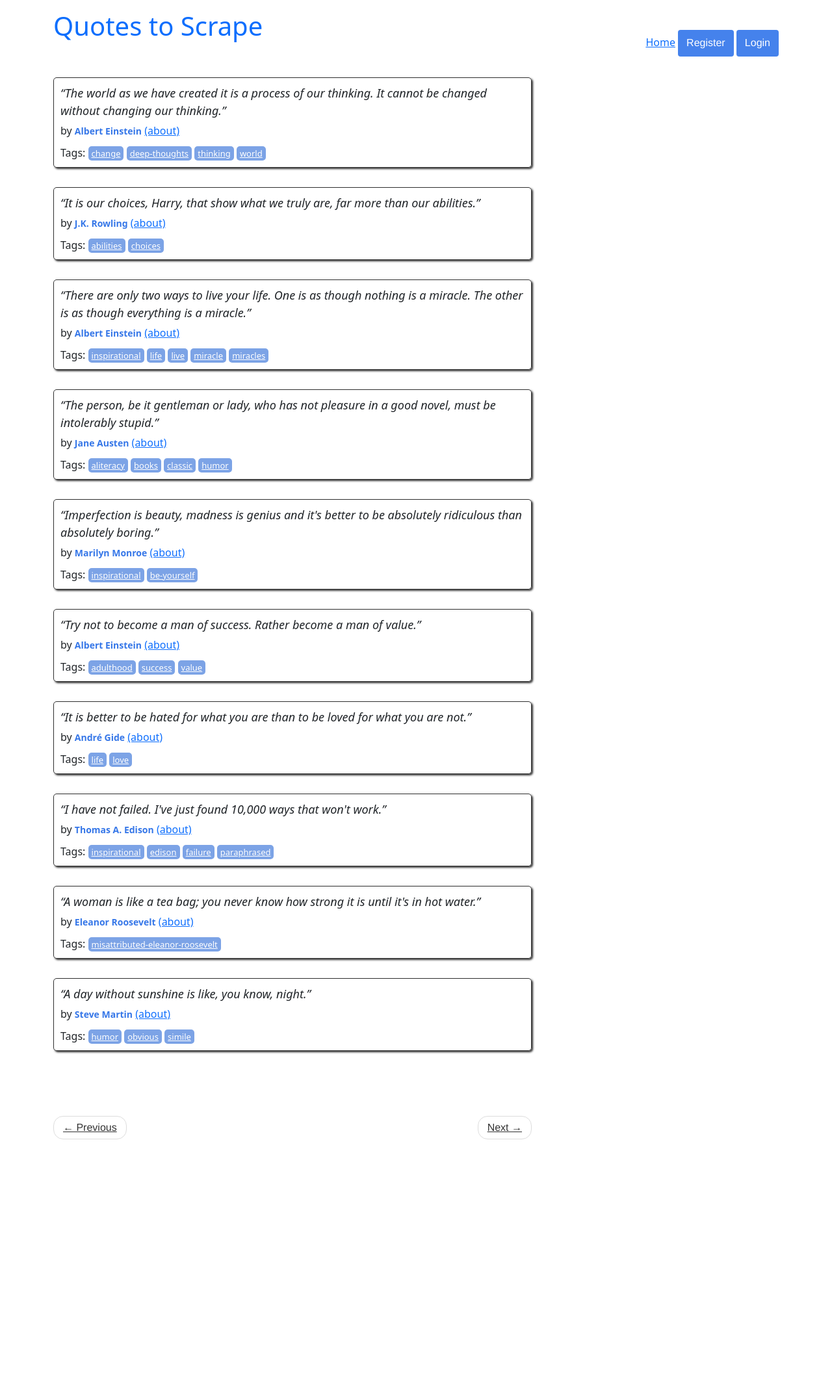
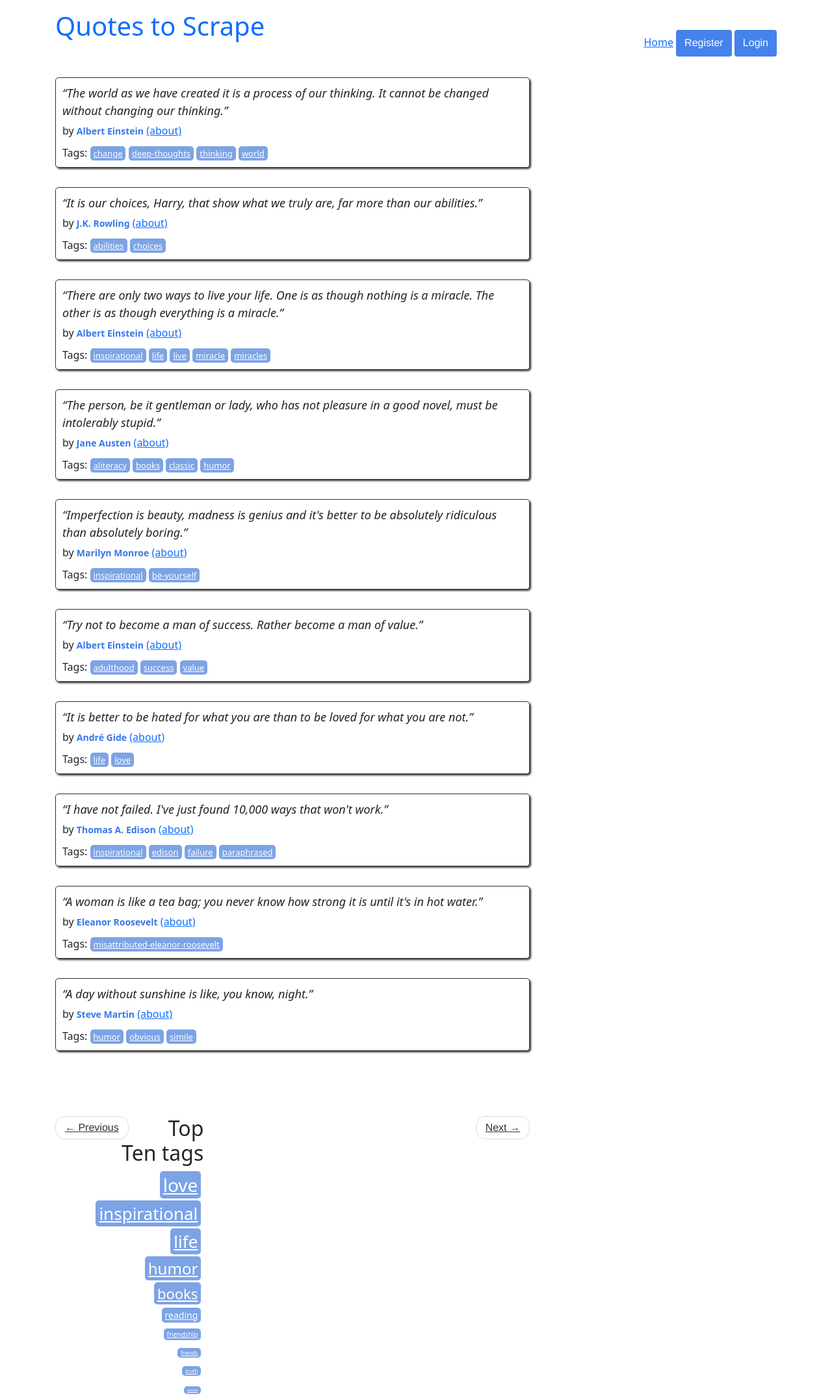
Before and after one commit to Oleksandr-Arshynov/django_project, a Django app: page / in a window 1280 px wide. Shown: the whole page at 65% size. Before the commit the page ends 1753 px from the top, so only its background shows below. Run offline with Django 5.2, Linux system fonts and the light colour scheme; data comes from the database, SQL or seed files in the repository.

Commit message:
add template

```diff
--- a/django_project/quotes/static/quotes/styles.css
+++ b/django_project/quotes/static/quotes/styles.css
@@ -119,3 +119,43 @@ ul.pager {
     -ms-user-select: none;
     user-select: none;
 }
+
+.tags-box {
+    text-align: right;
+}
+
+.tag {
+    padding: 2px 5px;
+    border-radius: 5px;
+    color: white;
+    font-size: small;
+    background-color: #7CA3E6;
+}
+
+.tags-box {
+    text-align: right;
+}
+
+.tag-item {
+    display: block;
+    margin: 4px;
+}
+
+* {
+    -webkit-box-sizing: border-box;
+    -moz-box-sizing: border-box;
+    box-sizing: border-box;
+}
+
+.col-xs-1, .col-sm-1, .col-md-1, .col-lg-1, .col-xs-2, .col-sm-2, .col-md-2, .col-lg-2, .col-xs-3, .col-sm-3, .col-md-3, .col-lg-3, .col-xs-4, .col-sm-4, .col-md-4, .col-lg-4, .col-xs-5, .col-sm-5, .col-md-5, .col-lg-5, .col-xs-6, .col-sm-6, .col-md-6, .col-lg-6, .col-xs-7, .col-sm-7, .col-md-7, .col-lg-7, .col-xs-8, .col-sm-8, .col-md-8, .col-lg-8, .col-xs-9, .col-sm-9, .col-md-9, .col-lg-9, .col-xs-10, .col-sm-10, .col-md-10, .col-lg-10, .col-xs-11, .col-sm-11, .col-md-11, .col-lg-11, .col-xs-12, .col-sm-12, .col-md-12, .col-lg-12 {
+    position: relative;
+    min-height: 1px;
+    padding-left: 15px;
+    padding-right: 15px;
+}
+
+* {
+    -webkit-box-sizing: border-box;
+    -moz-box-sizing: border-box;
+    box-sizing: border-box;
+}
--- a/django_project/quotes/templates/quotes/index.html
+++ b/django_project/quotes/templates/quotes/index.html
@@ -31,6 +31,50 @@
         </li>
       </ul>
     </nav>
-  </div>
-</div>
+
+  <div class="col-md-4 tags-box">
+    <div>
+            <h2>Top Ten tags</h2>
+
+            <span class="tag-item">
+            <a class="tag" style="font-size: 28px" href="/tag/love/">love</a>
+            </span>
+
+            <span class="tag-item">
+            <a class="tag" style="font-size: 26px" href="/tag/inspirational/">inspirational</a>
+            </span>
+
+            <span class="tag-item">
+            <a class="tag" style="font-size: 26px" href="/tag/life/">life</a>
+            </span>
+
+            <span class="tag-item">
+            <a class="tag" style="font-size: 24px" href="/tag/humor/">humor</a>
+            </span>
+
+            <span class="tag-item">
+            <a class="tag" style="font-size: 22px" href="/tag/books/">books</a>
+            </span>
+
+            <span class="tag-item">
+            <a class="tag" style="font-size: 14px" href="/tag/reading/">reading</a>
+            </span>
+
+            <span class="tag-item">
+            <a class="tag" style="font-size: 10px" href="/tag/friendship/">friendship</a>
+            </span>
+
+            <span class="tag-item">
+            <a class="tag" style="font-size: 8px" href="/tag/friends/">friends</a>
+            </span>
+
+            <span class="tag-item">
+            <a class="tag" style="font-size: 8px" href="/tag/truth/">truth</a>
+            </span>
+
+            <span class="tag-item">
+            <a class="tag" style="font-size: 6px" href="/tag/simile/">simile</a>
+            </span>
+          </div>
+    </div>
 {% endblock %}
--- a/pyproject.toml
+++ b/pyproject.toml
@@ -10,6 +10,7 @@ python = "^3.12"
 django = "^5.0.3"
 pymongo = "^4.6.2"
 psycopg2-binary = "^2.9.9"
+bs4 = "^0.0.2"
 
 
 [build-system]
```
Also changed, not shown: 1 other file.
